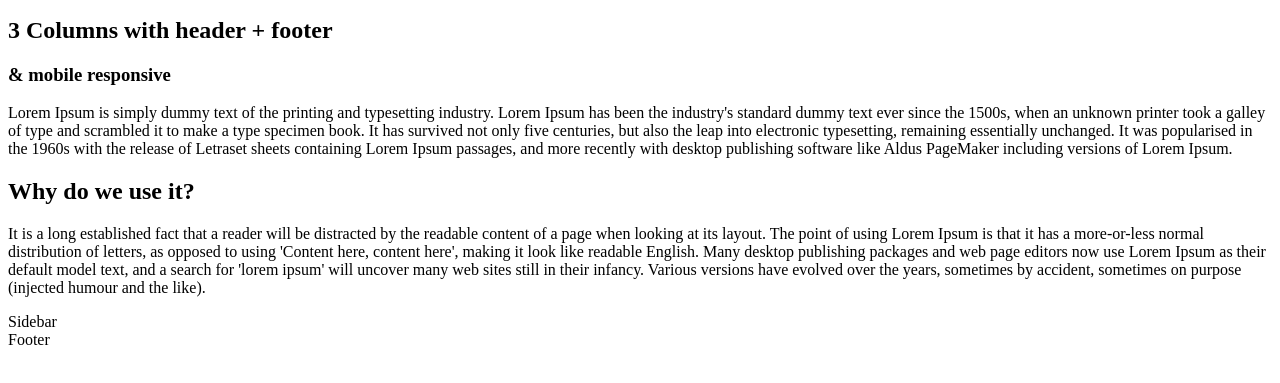
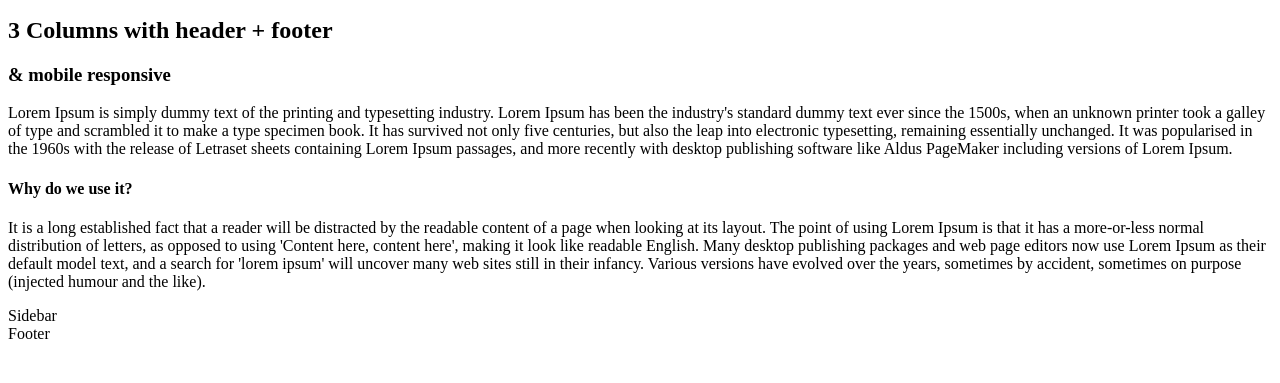
Before and after one commit to JamieVaughn/guides, a plain HTML site: page holy-grail-grid/index.html in a window 1280 px wide. Shown: the part 101-484 px from the top of the page. Drawn offline with Linux system fonts and the light colour scheme.

Commit message:
Refactor h2 to h4 for correct heading hierarchy

```diff
--- a/holy-grail-grid/index.html
+++ b/holy-grail-grid/index.html
@@ -25,7 +25,7 @@
       containing Lorem Ipsum passages, and more recently with desktop publishing software
       like Aldus PageMaker including versions of Lorem Ipsum.
     </p>
-    <h2>Why do we use it?</h2>
+    <h4>Why do we use it?</h4>
     <p>
       It is a long established fact that a reader will be distracted by the readable content of a page
       when looking at its layout. The point of using Lorem Ipsum is that it has a more-or-less
```
